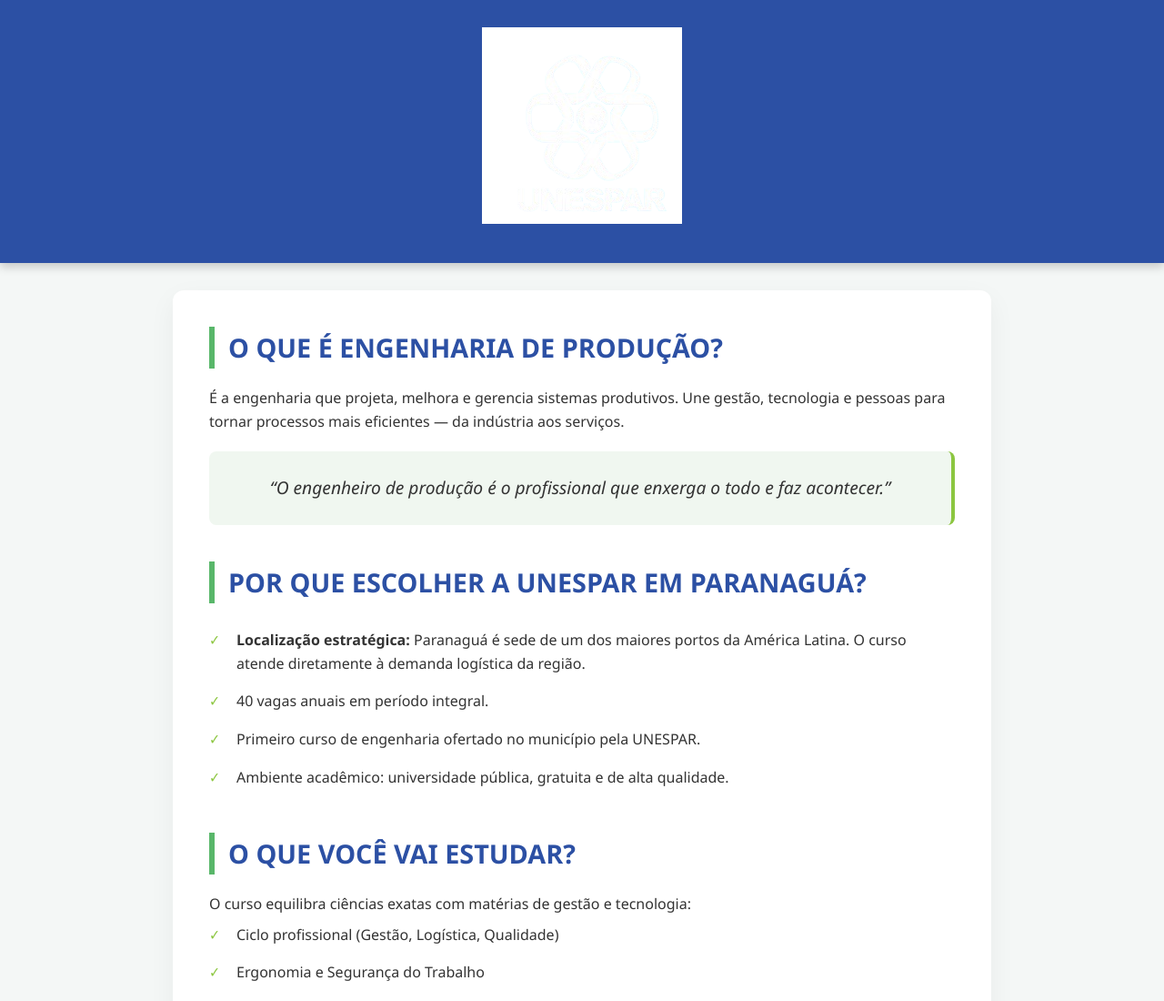
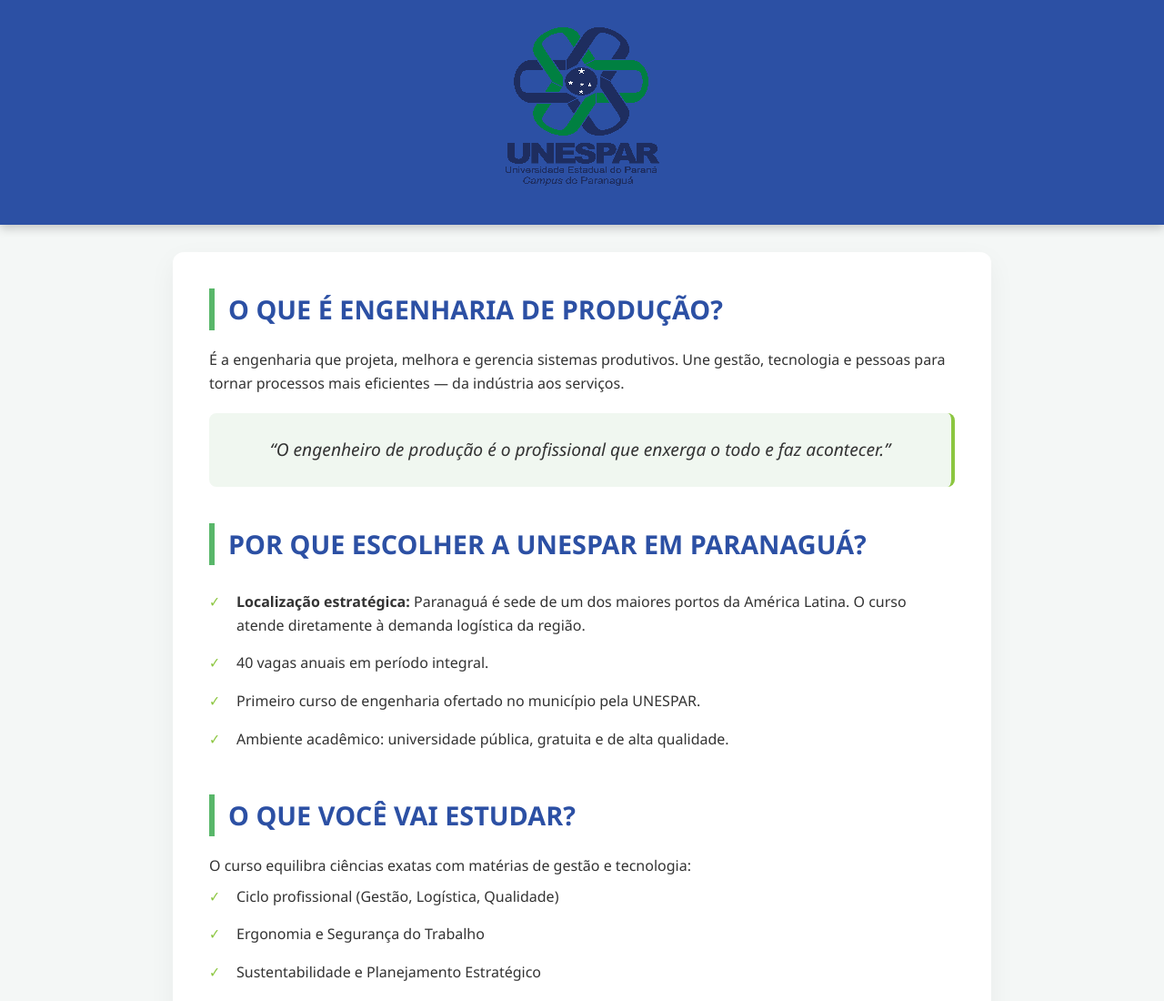
Before and after one commit to frezzatti22/projeto.ex.io, a plain HTML site: page index.html in a window 1280 px wide. Shown: the top 1100 px of the page at 91% size. Drawn offline with Linux system fonts and the light colour scheme.

Commit message:
Update logo image source in index.html

```diff
--- a/index.html
+++ b/index.html
@@ -9,7 +9,7 @@
 <body>
 
     <header>
-        <h1><img src="bfbfb (2).png" alt="Logo Engenharia de Produção UNESPAR"></h1>
+        <h1><img src="bfbfb.png" alt="Logo Engenharia de Produção UNESPAR"></h1>
     </header>
 
     <main>
```
